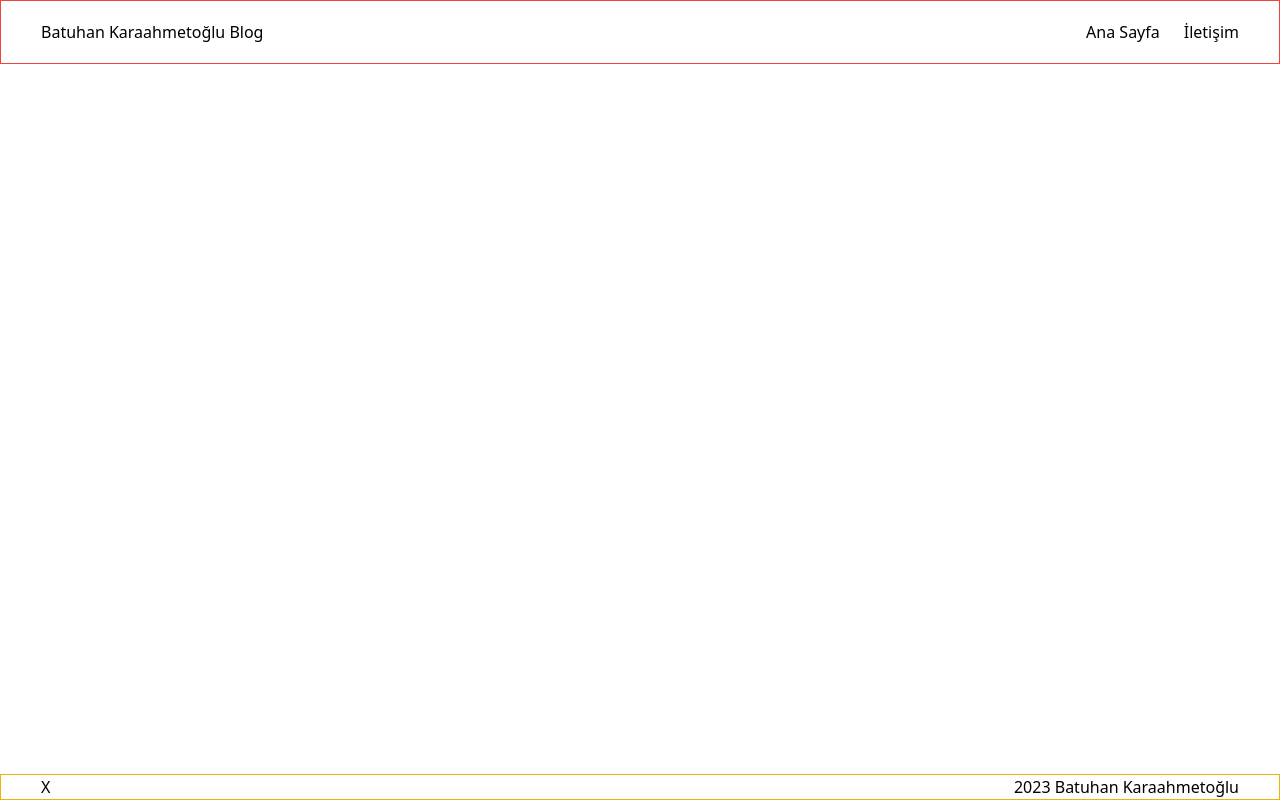
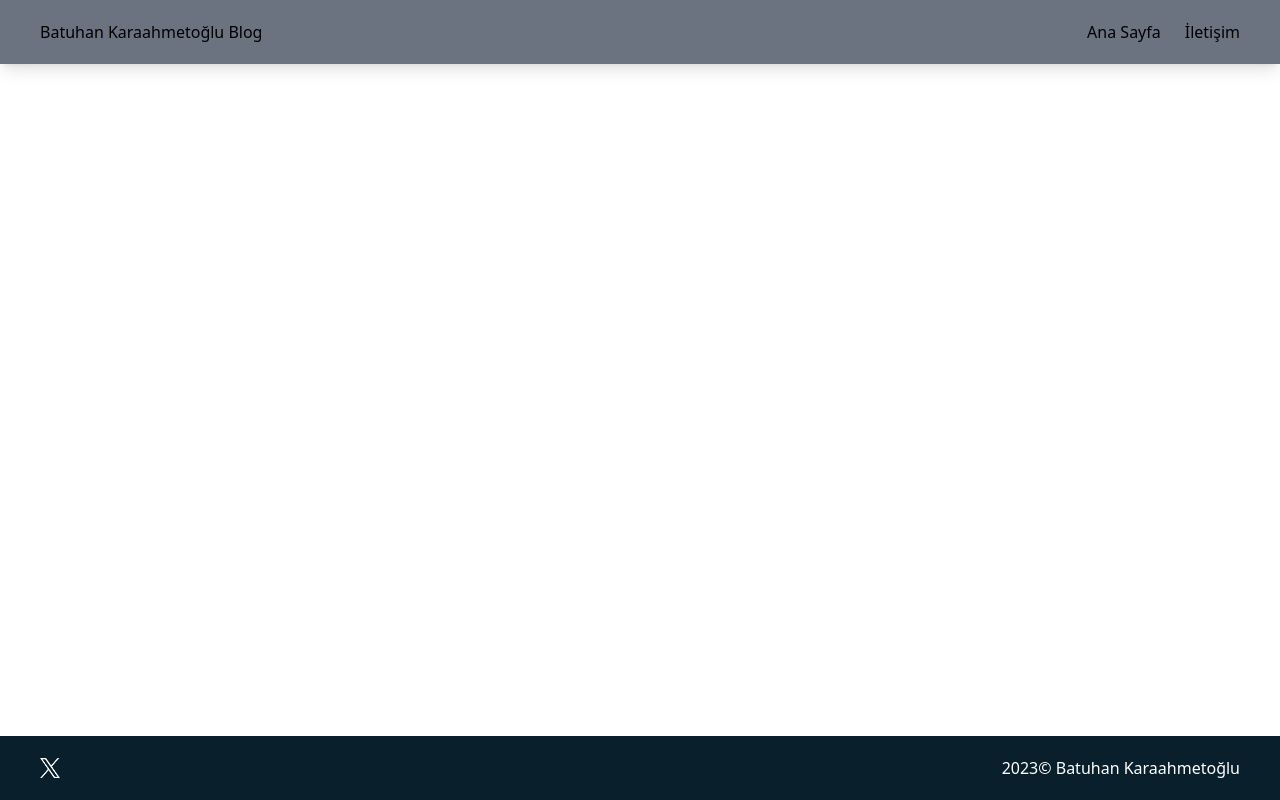
Before and after one commit to Batuhan445/blog-app, a Next.js app: page / in a window 1280 px wide. Built offline with nearby package versions, Linux system fonts and the light colour scheme.

Commit message:
some css fix

```diff
--- a/src/components/Footer.tsx
+++ b/src/components/Footer.tsx
@@ -1,13 +1,22 @@
 import React from 'react'
+import Image from 'next/image'
 
 export const Footer = () => {
   return (
     <div>
-      <div className='border border-yellow-500 fixed bottom-0 flex justify-between w-full px-10'>
-        <div>
-          <a href="https://x.com/trbatuhankara">X</a>
+      <div className="fixed bottom-0 h-20 md:h-16 grid md:flex md:justify-between items-center w-full md:px-10 bg-[#091f2c] text-center py-2 md:py-0">
+
+        <div className='m-auto md:m-0'>
+
+          <a href="https://x.com/trbatuhankara" target='_blank'>
+          <Image
+          src={'/social-media/x-twitter-logo.png'} alt={'x-twitter-logo'} width={20} height={20}/>
+          </a>
+
         </div>
-        <div>2023 Batuhan Karaahmetoğlu</div>
+
+        <div className='text-white'>2023© Batuhan Karaahmetoğlu</div>
+
       </div>
 
     </div>
--- a/src/components/Navbar.tsx
+++ b/src/components/Navbar.tsx
@@ -3,7 +3,7 @@ import React from 'react'
 
 const Navbar = () => {
   return (
-    <div className='border border-red-500 flex justify-between items-center m-auto h-16 px-10'>
+    <div className='flex justify-between items-center m-auto h-16 px-10 shadow-lg bg-gray-500'>
       <Link href={"/"}>Batuhan Karaahmetoğlu Blog</Link>
       <div className='space-x-6'>
         <Link href={"/"}>Ana Sayfa</Link>
```
